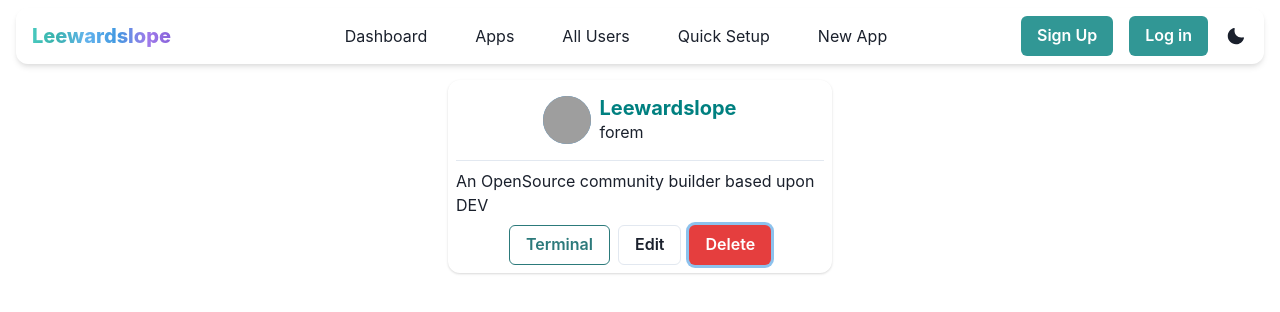
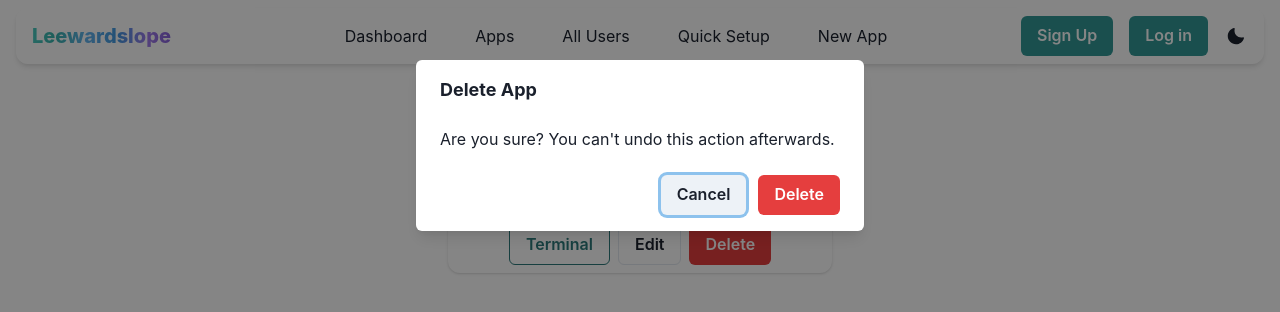
Before and after one commit to leewardslope/t2d-ui, a React (Create React App) app in the folder client/: page /u1/apps in a window 1280 px wide. Both pictures are taken after a click on the button "Delete". Shown: the top 312 px of the page. Built offline with nearby package versions, Linux system fonts and the light colour scheme; grey boxes are pictures that could not be loaded.

Commit message:
Alert Dialog when deleting App

```diff
--- a/client/src/app/components/AppItem.js
+++ b/client/src/app/components/AppItem.js
@@ -11,11 +11,16 @@ import {
   Button,
 } from '@chakra-ui/react';
 import { Link } from 'react-router-dom';
+import AlertInput from '../../shared/components/UIElements/Modals/AlertInput';
 
 const AppItem = props => {
-  const deleteHandle = () => {
-    // Should make user to confirm things.
+  const [isOpen, setIsOpen] = React.useState(false);
+  const onClose = () => setIsOpen(false);
+  const cancelRef = React.useRef();
+
+  const afterDeleteConfirm = () => {
     console.log('pressed on delete');
+    onClose();
   };
 
   return (
@@ -57,9 +62,25 @@ const AppItem = props => {
             <Link to={`/apps/${props.id}`}>
               <Button variant="outline">Edit</Button>
             </Link>
-            <Button colorScheme="red" variant="solid" onClick={deleteHandle}>
+            <Button
+              colorScheme="red"
+              variant="solid"
+              onClick={() => setIsOpen(true)}
+            >
               Delete
             </Button>
+
+            <AlertInput
+              isOpen={isOpen}
+              onClose={onClose}
+              cancelRef={cancelRef}
+              alertHeader="Delete App"
+              alertBody="Are you sure? You can't undo this action afterwards."
+              alertFooter1="Cancel"
+              alertFooter2="Delete"
+              alertFooter2Color="red"
+              todo={afterDeleteConfirm}
+            />
           </HStack>
         </VStack>
       </VStack>
--- a/client/src/app/components/AppList.js
+++ b/client/src/app/components/AppList.js
@@ -3,10 +3,15 @@ import React from 'react';
 import InfoCard from '../../shared/components/UIElements/InfoCard';
 import { Button } from '@chakra-ui/react';
 import AppItem from './AppItem';
+import { Link } from 'react-router-dom';
 
 const AppList = props => {
   if (props.items.length === 0) {
-    const anotherItem = <Button>Create New App</Button>;
+    const anotherItem = (
+      <Link to="/app/new">
+        <Button>Create New App</Button>
+      </Link>
+    );
     return (
       <>
         <InfoCard message="No Apps" anotherItem={anotherItem} />
--- /dev/null
+++ b/client/src/shared/components/UIElements/Modals/AlertInput.js
@@ -0,0 +1,55 @@
+import React from 'react';
+import {
+  Button,
+  AlertDialog,
+  AlertDialogBody,
+  AlertDialogFooter,
+  AlertDialogHeader,
+  AlertDialogContent,
+  AlertDialogOverlay,
+} from '@chakra-ui/react';
+
+const AlertInput = props => {
+  const {
+    isOpen,
+    onClose,
+    cancelRef,
+    alertHeader,
+    alertBody,
+    alertFooter1,
+    alertFooter2,
+    alertFooter2Color,
+    todo,
+  } = props;
+
+  // We will define different functions here => presently the click button closes the modal.
+
+  return (
+    <AlertDialog
+      isOpen={isOpen}
+      leastDestructiveRef={cancelRef}
+      onClose={onClose}
+    >
+      <AlertDialogOverlay>
+        <AlertDialogContent>
+          <AlertDialogHeader fontSize="lg" fontWeight="bold">
+            {alertHeader}
+          </AlertDialogHeader>
+
+          <AlertDialogBody>{alertBody}</AlertDialogBody>
+
+          <AlertDialogFooter>
+            <Button ref={cancelRef} onClick={onClose}>
+              {alertFooter1}
+            </Button>
+            <Button colorScheme={alertFooter2Color} onClick={todo} ml={3}>
+              {alertFooter2}
+            </Button>
+          </AlertDialogFooter>
+        </AlertDialogContent>
+      </AlertDialogOverlay>
+    </AlertDialog>
+  );
+};
+
+export default AlertInput;
```
Also changed, not shown: client/src/shared/components/UIElements/Modals/AlertExample.js (added, +38 -0 lines).
